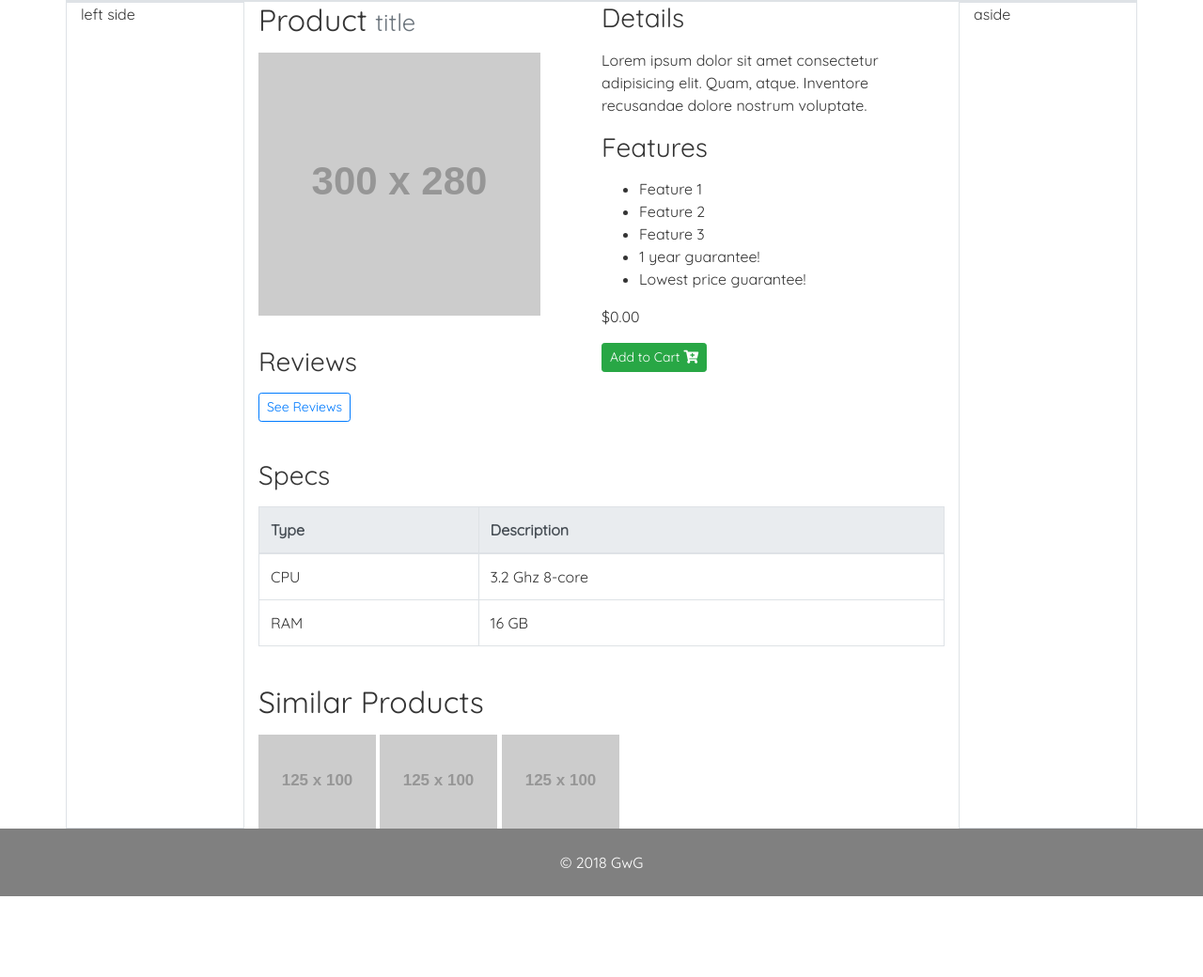
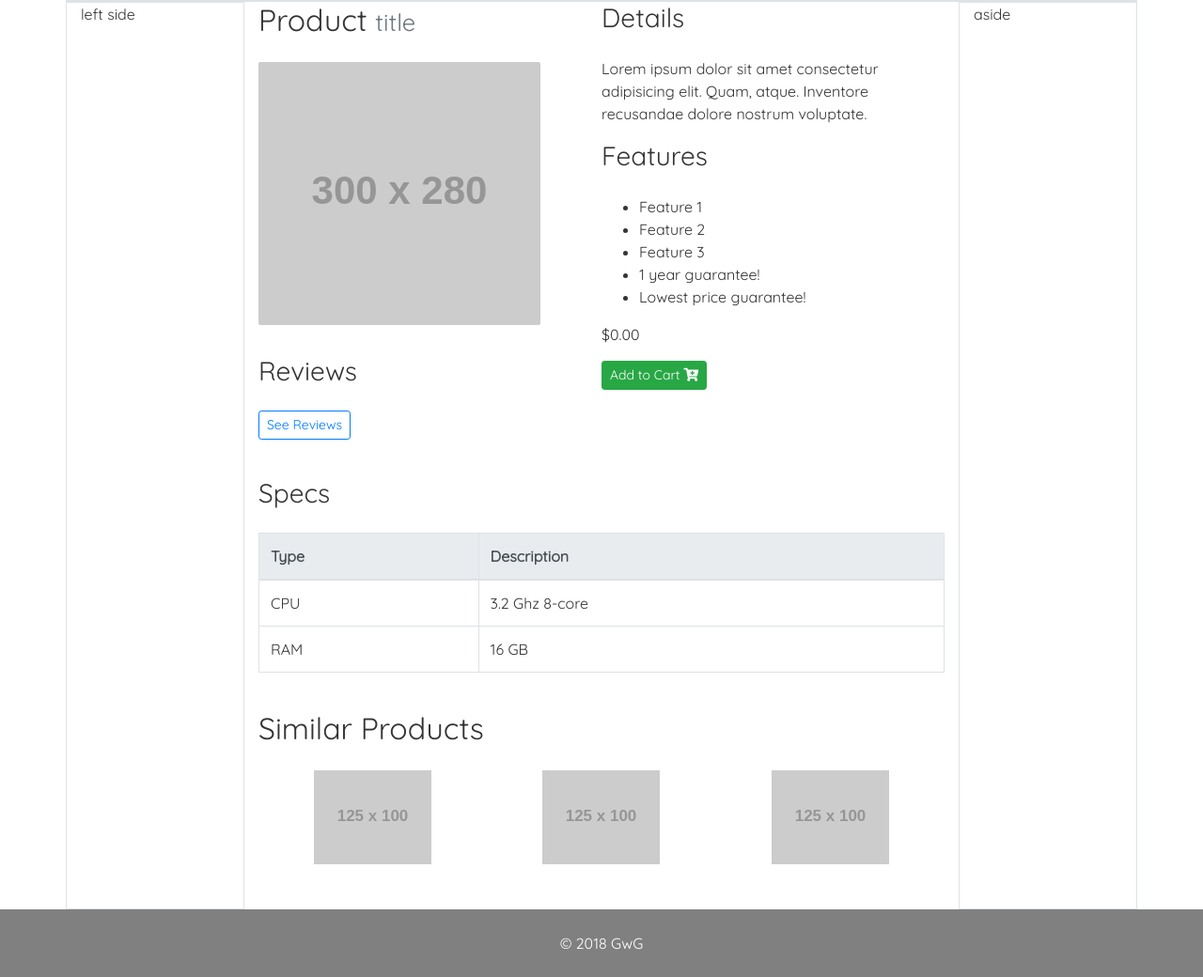
Before and after one commit to GWGweb-projectgroup/practice-project, a PHP site: page /product.html in a window 1280 px wide. Shown: the part 56-1096 px from the top of the page at 94% size. Before the commit the page ends 1010 px from the top, so only its background shows below. Run offline with PHP 8.4, Linux system fonts and the light colour scheme; grey boxes labelled with a size stand in for pictures from a placeholder-image service; some libraries are stand-ins or nearby versions.

Commit message:
Revised spacing between header elements

```diff
--- a/css/products.css
+++ b/css/products.css
@@ -58,8 +58,20 @@
   grid-row-gap: 2.5rem;
 }
 
+.product-title, .product-section--header {
+  margin-bottom: 1.6rem;
+}
+
 .product-spotlight {
   grid-area: 1 / 1 / 2 / 5;
+}
+
+.product-spotlight img {
+  border-radius: 2px;
+}
+
+.product-image {
+  margin-bottom: 2rem;
 }
 
 .product-details {
@@ -72,12 +84,10 @@
 
 .product-similar {
   grid-area: 3 / 1 / 4 / 5;
+  margin-bottom: 3rem;
 }
 
-.product-title, .product-section--header {
-  margin-bottom: 1rem;
+.product-similar div {
+  display: flex;
+  justify-content: space-around;
 }
-
-.product-image {
-  margin-bottom: 2rem;
-}
```
